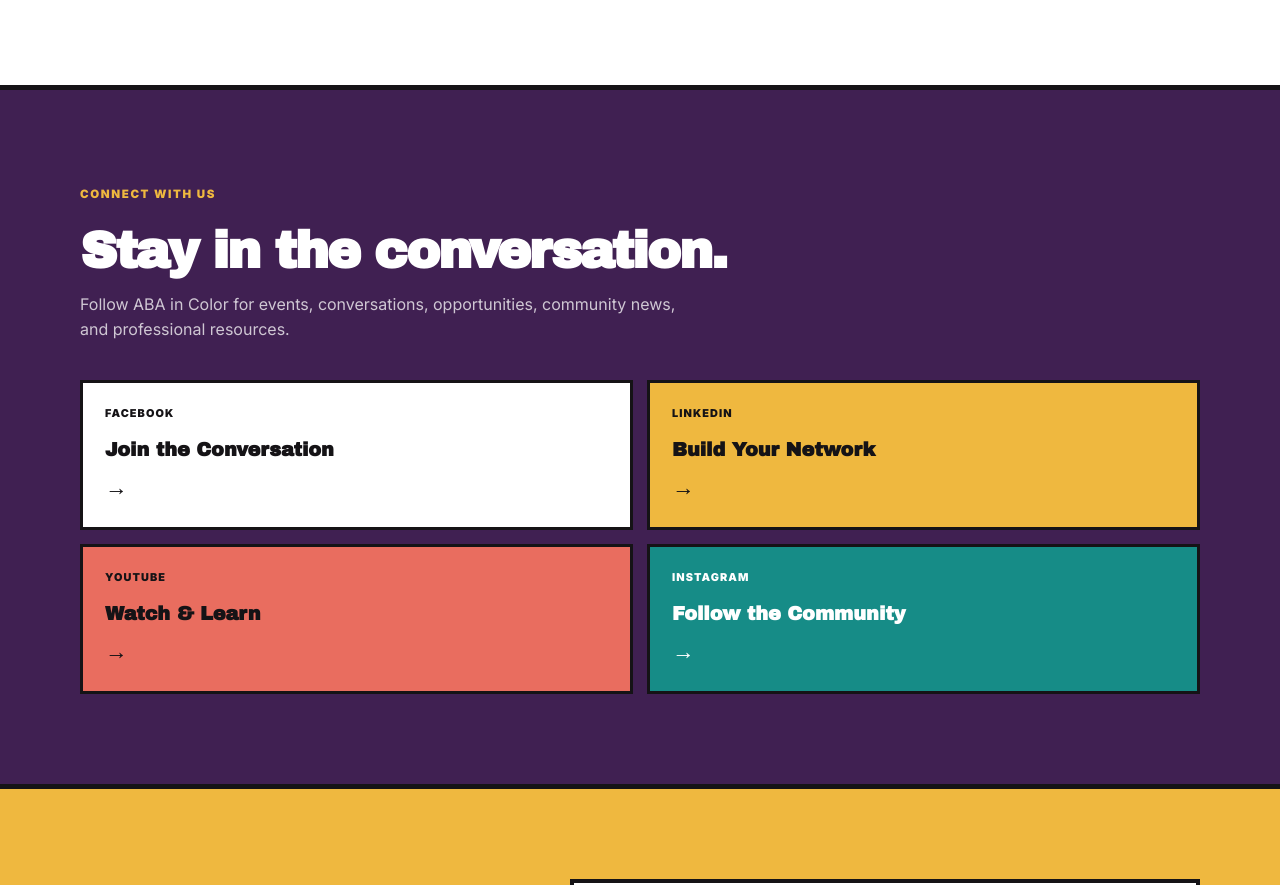
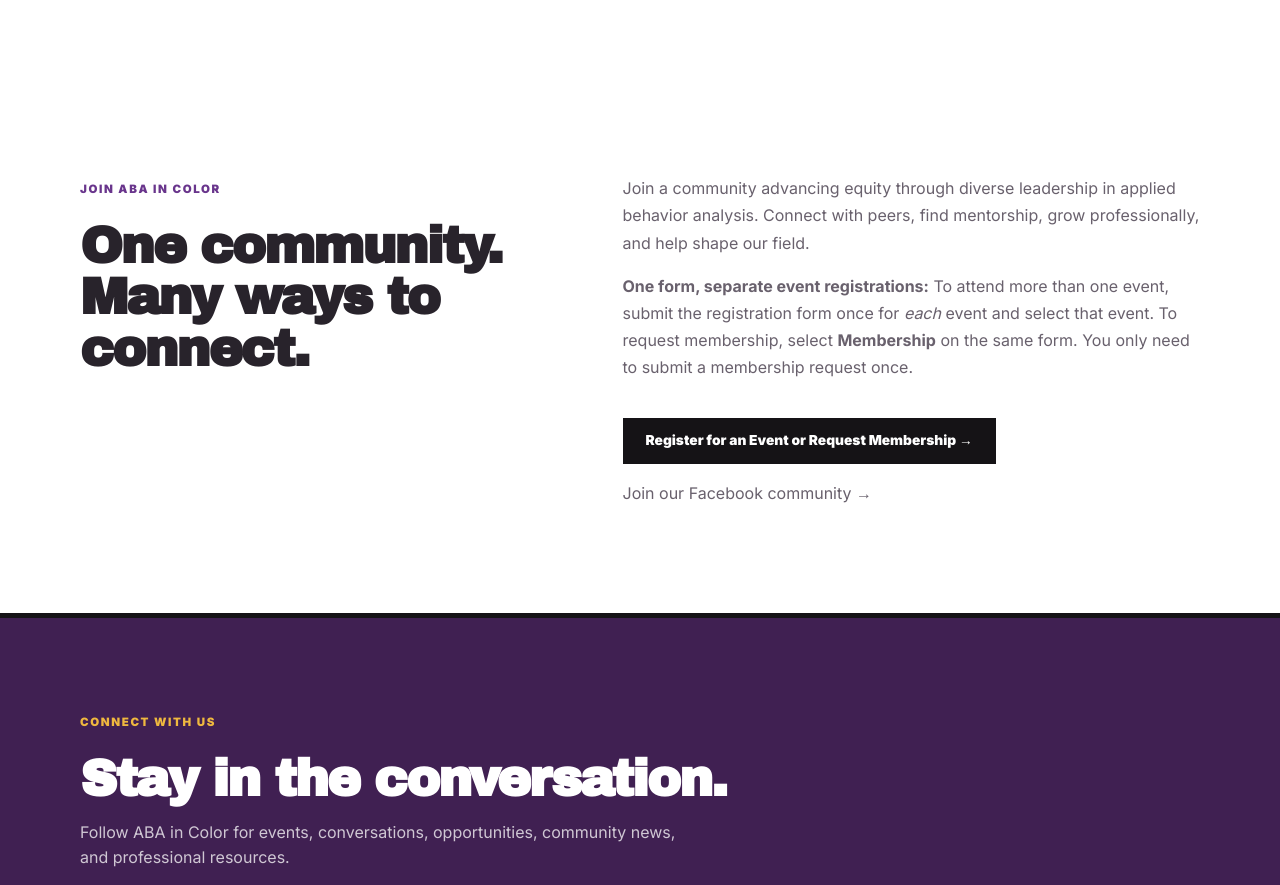
Before and after one commit to tedrickdh/aba-in-color, a plain HTML site: page index.html in a window 1280 px wide. Shown: the part 2708-3593 px from the top of the page. Drawn offline with Linux system fonts and the light colour scheme.

Commit message:
Add membership and separate event registration guidance

```diff
--- a/index.html
+++ b/index.html
@@ -518,6 +518,23 @@
 
 
 
+
+<!-- MEMBERSHIP AND REGISTRATION GUIDANCE -->
+<section class="simple-about" id="membership" aria-labelledby="membershipTitle">
+  <div class="container simple-section-grid">
+    <div>
+      <p class="section-label">JOIN ABA IN COLOR</p>
+      <h2 id="membershipTitle">One community. Many ways to connect.</h2>
+    </div>
+    <div class="simple-about-copy">
+      <p>Join a community advancing equity through diverse leadership in applied behavior analysis. Connect with peers, find mentorship, grow professionally, and help shape our field.</p>
+      <p><strong>One form, separate event registrations:</strong> To attend more than one event, submit the registration form once for <em>each</em> event and select that event. To request membership, select <strong>Membership</strong> on the same form. You only need to submit a membership request once.</p>
+      <p><a class="button button-black" href="https://bit.ly/abaincolor" target="_blank" rel="noopener noreferrer">Register for an Event or Request Membership →</a></p>
+      <p><a href="https://www.facebook.com/share/g/19oCqqvaAV/" target="_blank" rel="noopener noreferrer">Join our Facebook community →</a></p>
+    </div>
+  </div>
+</section>
+
 <!-- =========================================
      CONNECT
 ========================================= -->
```
